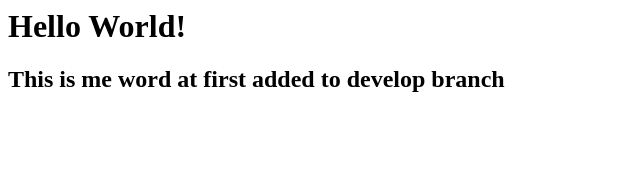
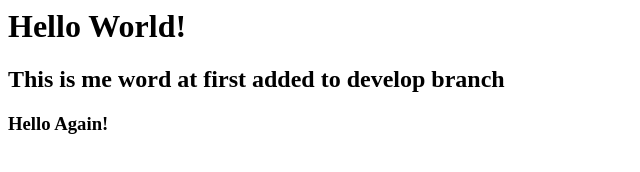
Before and after one commit to tumnbv/Git-RemoteRep, a plain HTML site: page index.html in a window 1280 px wide. Shown: the whole page, without its empty margins (0-640 px from the left). Drawn offline with Linux system fonts and the light colour scheme.

Commit message:
Update index.html

```diff
--- a/index.html
+++ b/index.html
@@ -1,2 +1,3 @@
 <h1>Hello World!<h1>
 <h2>This is me word at first added to develop branch<h2>
+<h3>Hello Again!<h3>
```
